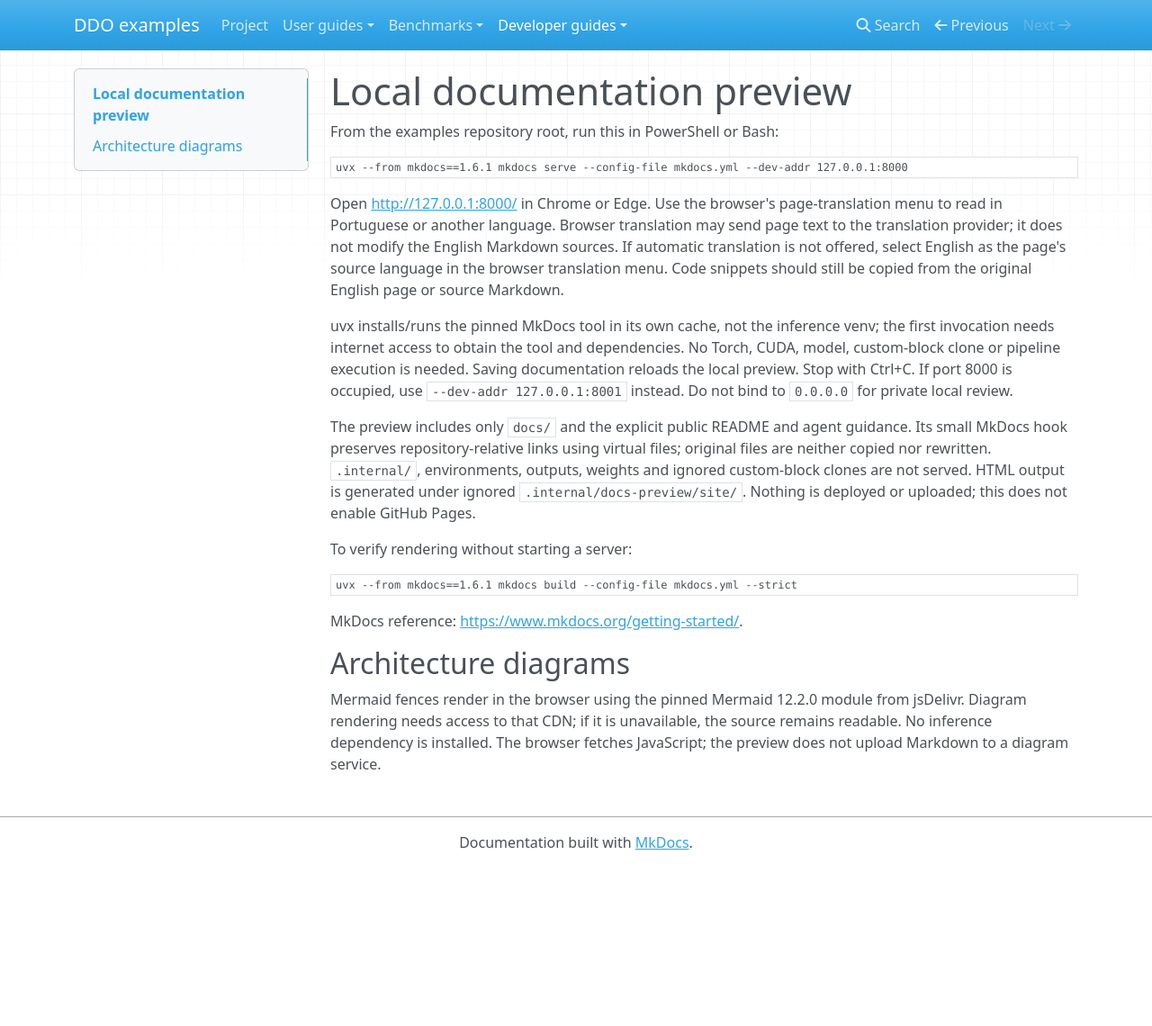
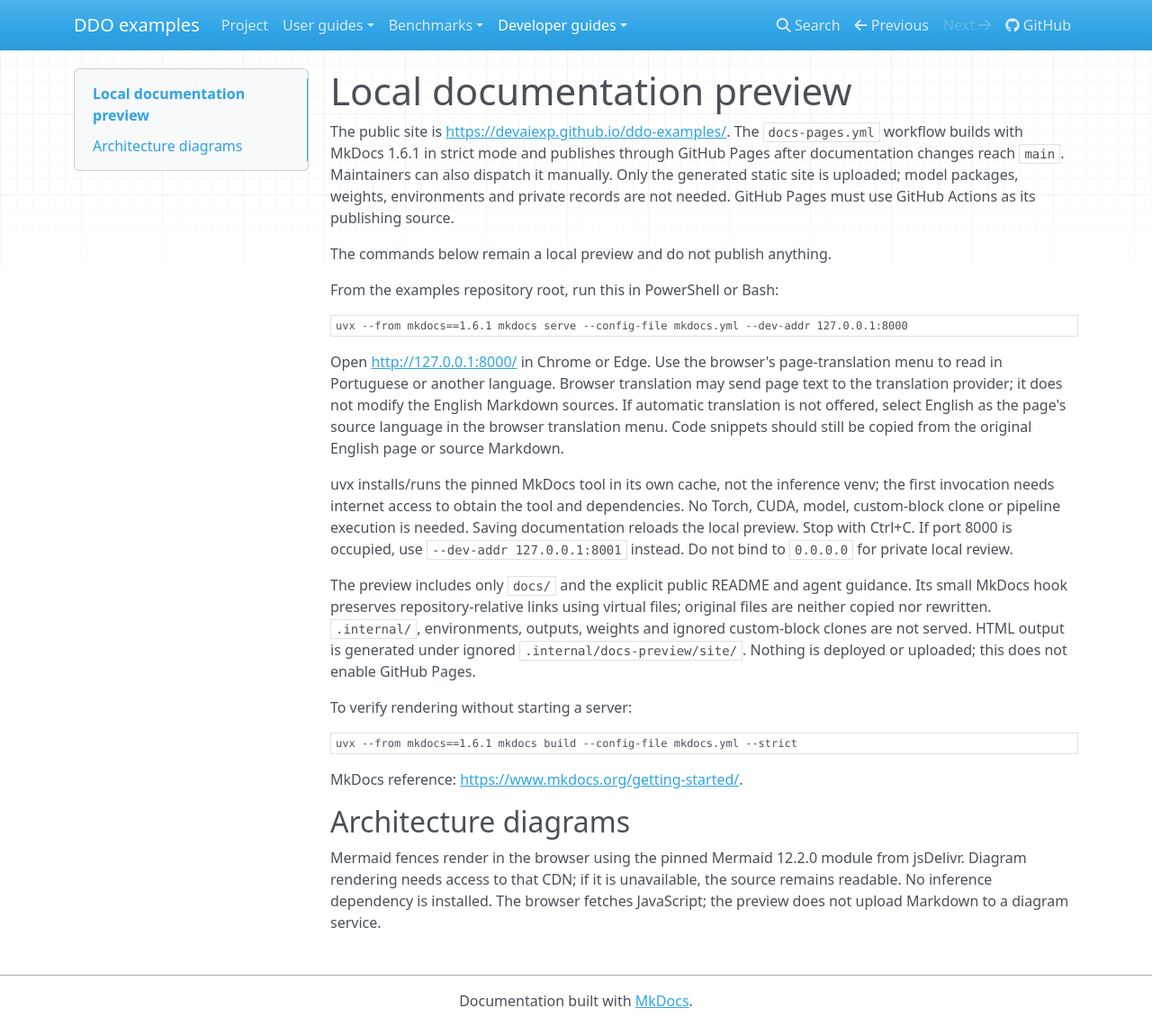
Before and after one commit to DEVAIEXP/ddo-examples, an MkDocs documentation site: the page built from docs/developer/docs-preview.md, in a window 1280 px wide and 1140 px high. Shown: the whole window at 90% size. Built offline with MkDocs 1.6.1, drawn with Linux system fonts in a browser that asks for light colours.

Commit message:
Publish model guides and benchmarks with GitHub Pages

```diff
--- a/docs/developer/docs-preview.md
+++ b/docs/developer/docs-preview.md
@@ -1,4 +1,13 @@
 # Local documentation preview
+
+The public site is <https://devaiexp.github.io/ddo-examples/>.
+The `docs-pages.yml` workflow builds with MkDocs 1.6.1 in strict mode and
+publishes through GitHub Pages after documentation changes reach `main`.
+Maintainers can also dispatch it manually. Only the generated static site is
+uploaded; model packages, weights, environments and private records are not
+needed. GitHub Pages must use GitHub Actions as its publishing source.
+
+The commands below remain a local preview and do not publish anything.
 
 From the examples repository root, run this in PowerShell or Bash:
 
--- a/mkdocs.yml
+++ b/mkdocs.yml
@@ -1,5 +1,8 @@
 site_name: DDO examples
-site_description: Local review of model guides and measured comparisons
+site_description: Model guides and measured comparisons using DDO
+site_url: https://devaiexp.github.io/ddo-examples/
+repo_url: https://github.com/DEVAIEXP/ddo-examples
+edit_uri: ''
 docs_dir: docs
 site_dir: .internal/docs-preview/site
 dev_addr: 127.0.0.1:8000
```
Also changed, not shown: README.md (+4 -0 lines), 1 other file.
